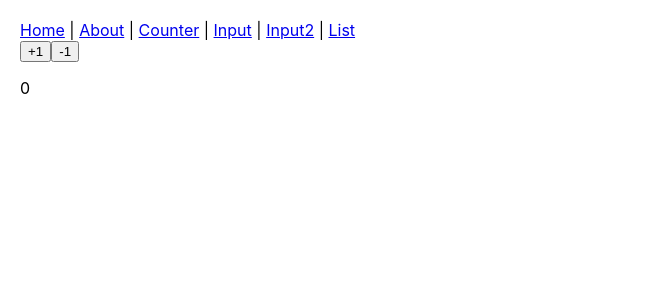
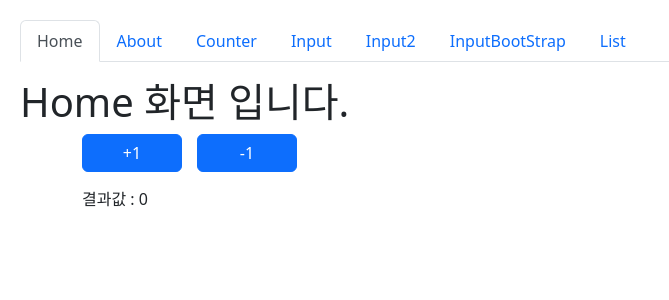
Before and after one commit to youngmeen/react-practice, a React (Create React App) app: page /Counter in a window 1280 px wide. Shown: the top 300 px of the page, without its empty margins (0-669 px from the left). Built offline with nearby package versions, Linux system fonts and the light colour scheme.

Commit message:
react-practice bootstrap

```diff
--- a/package.json
+++ b/package.json
@@ -12,6 +12,7 @@
     "react-dom": "^18.2.0",
     "react-router-dom": "^6.7.0",
     "react-scripts": "5.0.1",
+    "react-toastify": "^9.1.1",
     "web-vitals": "^2.1.4"
   },
   "scripts": {
--- a/src/App.js
+++ b/src/App.js
@@ -1,25 +1,57 @@
 import React from 'react';
-import {Routes, Route, Link} from 'react-router-dom';
+import {Routes, Route} from 'react-router-dom';
+import Tab from 'react-bootstrap/Tab'
+import Tabs from 'react-bootstrap/Tabs'
 import About from './pages/About.js';
 import Home from './pages/Home'
 import Counter from './pages/Counter'
 import Input from "./pages/Input";
 import Input2 from "./pages/Input2";
+import InputBootStrap from "./pages/InputBootStrap";
 import List from "./pages/List";
+import {ToastContainer} from "react-toastify";
+import 'react-toastify/dist/ReactToastify.css'
 
 function App() {
     return (
         <div className="App">
-            <nav>
-                <Link to="/">Home</Link> | <Link to="/about">About</Link> | <Link to="/counter">Counter</Link> | <Link
-                to="/input">Input</Link> | <Link to="/Input2">Input2</Link> | <Link to="/List">List</Link>
-            </nav>
+            <ToastContainer/>
+            <Tabs
+                defaultActiveKey="Home"
+                className="mb-3">
+                <Tab eventKey="Home" title="Home">
+                    <Home/>
+                </Tab>
+                <Tab eventKey="About" title="About">
+                    <About/>
+                </Tab>
+                <Tab eventKey="Counter" title="Counter">
+                    <Counter/>
+                </Tab>
+                <Tab eventKey="Input" title="Input">
+                    <Input/>
+                </Tab>
+                <Tab eventKey="Input2" title="Input2">
+                    <Input2/>
+                </Tab>
+                <Tab eventKey="InputBootStrap" title="InputBootStrap">
+                    <InputBootStrap/>
+                </Tab>
+                <Tab eventKey="List" title="List">
+                    <List/>
+                </Tab>
+            </Tabs>
+            {/*<nav>*/}
+            {/*    <Link to="/">Home</Link> | <Link to="/about">About</Link> | <Link to="/counter">Counter</Link> | <Link*/}
+            {/*    to="/input">Input</Link> | <Link to="/Input2">Input2</Link> | <Link to="/List">List</Link>*/}
+            {/*</nav>*/}
             <Routes>
-                <Route path='/' element={<Home/>}></Route>
+                <Route path='/home' element={<Home/>}></Route>
                 <Route path='/about' element={<About/>}></Route>
                 <Route path='/Counter' element={<Counter/>}></Route>
                 <Route path='/Input' element={<Input/>}></Route>
                 <Route path='/Input2' element={<Input2/>}></Route>
+                <Route path='/InputBootStrap' element={<InputBootStrap/>}></Route>
                 <Route path='/List' element={<List/>}></Route>
             </Routes>
         </div>
--- a/src/index.js
+++ b/src/index.js
@@ -4,6 +4,7 @@ import {BrowserRouter} from 'react-router-dom'
 import './index.css';
 import App from './App';
 import reportWebVitals from './reportWebVitals';
+import "bootstrap/dist/css/bootstrap.min.css";
 
 const root = ReactDOM.createRoot(document.getElementById('root'));
 root.render(
--- a/src/pages/About.js
+++ b/src/pages/About.js
@@ -1,4 +1,5 @@
 import React from "react";
+
 
 const About = () => {
     return <h1>about 페이지 입니다.</h1>
--- a/src/pages/Counter.js
+++ b/src/pages/Counter.js
@@ -1,5 +1,7 @@
 import React, {useState} from "react";
-
+import {Button} from "react-bootstrap";
+import {toast} from "react-toastify";
+import Container from "react-bootstrap/Container";
 
 const Counter = () => {
     const [num, setNumber] = useState(0);
@@ -7,15 +9,22 @@ const Counter = () => {
         setNumber(num + 1);
     }
     const decrease = () => {
-        num <= 0 ? setNumber(0) : setNumber(num - 1);
+        if (num <= 0) {
+            toast("?????");
+            setNumber(0);
+        } else {
+            setNumber(num - 1);
+        }
     }
 
     return (
-        <div>
-            <button onClick={increase}>+1</button>
-            <button onClick={decrease}>-1</button>
-            <p>{num}</p>
-        </div>
+        <Container className="panel">
+            <div>
+                <Button style={{width: '100px', marginRight: '15px'}} onClick={increase}>+1</Button>
+                <Button style={{width: '100px'}} onClick={decrease}>-1</Button>
+                <p style={{marginTop : '15px'}}>결과값 : {num}</p>
+            </div>
+        </Container>
     )
 }
 
--- /dev/null
+++ b/src/pages/InputBootStrap.js
@@ -0,0 +1,37 @@
+import React from "react";
+import Form from "react-bootstrap/Form";
+import Button from "react-bootstrap/Button";
+import Row from 'react-bootstrap/Row';
+import Col from 'react-bootstrap/Col';
+import Container from 'react-bootstrap/Container';
+
+function InputBootStrap(){
+    return (
+        <div>
+            <Container className="panel">
+                <Form>
+                    <Form.Group as={Row} className="mb-3" controlId="formPlaintextPassword">
+                        <Col sm>
+                            <Form.Control type="password" placeholder="UserID" />
+                        </Col>
+                    </Form.Group>
+
+                    <Form.Group as={Row} className="mb-3" controlId="formPlaintextPassword">
+                        <Col sm>
+                            <Form.Control type="password" placeholder="Password" />
+                        </Col>
+                    </Form.Group>
+                    <br/>
+
+                    <div className="d-grid gap-1">
+                        <Button variant="secondary" type="submit" >
+                            Sign In
+                        </Button>
+                    </div>
+                </Form>
+            </Container>
+        </div>
+    );
+}
+
+export default InputBootStrap
--- a/src/pages/List.js
+++ b/src/pages/List.js
@@ -1,4 +1,5 @@
 import React from "react";
+import Table from 'react-bootstrap/Table';
 
 const User = ({userDate}) => {
     return (
@@ -18,7 +19,7 @@ const UserList = () => {
     ];
 
     return (
-        <table>
+        <Table striped bordered hover>
             <thead>
             <tr>
                 <th>이메일</th>
@@ -26,9 +27,9 @@ const UserList = () => {
             </tr>
             </thead>
             <tbody>
-            {users.map(user => <User userDate={user} />)}
+            {users.map(user => <User key = {user.name} userDate={user} />)}
             </tbody>
-        </table>
+        </Table>
     )
 }
 
```
Also changed, not shown: src/App.css (+8 -0 lines), src/pages/Home.js (+0 -10 lines), 1 other file (tests, documents, lock files or other folders).
